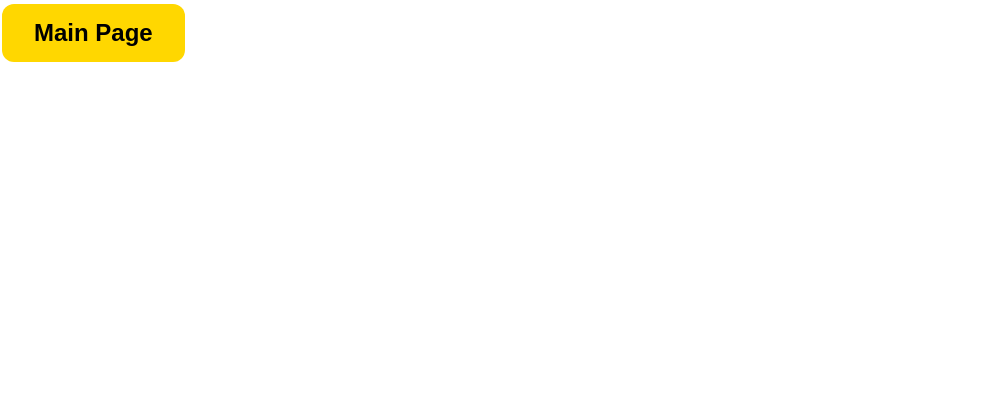
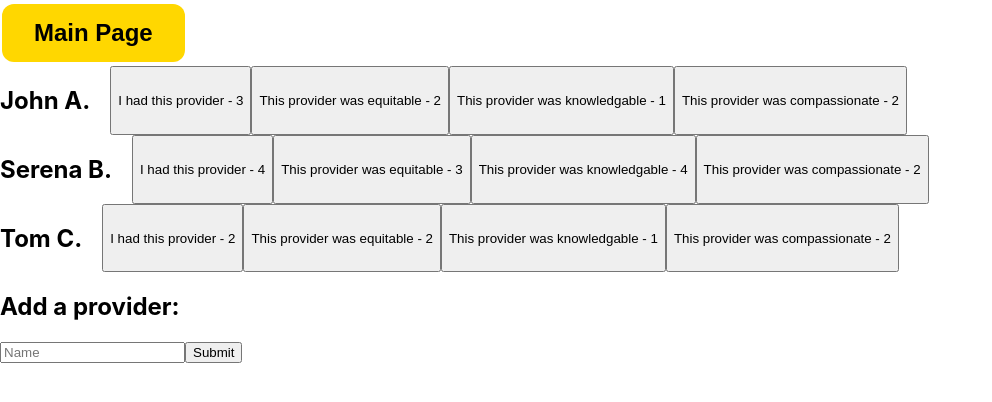
Before and after one commit to pravirchugh/uncloseted, a React (Create React App) app: page /providers in a window 1280 px wide. Shown: the top 402 px of the page, without its empty margins (0-992 px from the left). Built offline with nearby package versions, Linux system fonts and the light colour scheme.

Commit message:
Altered data-viewing design

```diff
--- a/src/App.js
+++ b/src/App.js
@@ -20,8 +20,8 @@ function App() {
         {/* Potential Routes listed here: */}
         <Routes>
           <Route path="/" element={<MainPage></MainPage>}></Route>
-          <Route path="/patients" element={<Patients></Patients>}></Route>
-          <Route path="/providers" element={<Providers></Providers>}></Route>
+          <Route path="/patients" element={<Patients role="patient"></Patients>}></Route>
+          <Route path="/providers" element={<Patients role="provider"></Patients>}></Route>
         </Routes>
 
 
--- a/src/components/Patients.css
+++ b/src/components/Patients.css
@@ -3,3 +3,10 @@
 
     border-radius: 6px;
 }
+.incrementBtn {
+    margin-left: 20px;
+}
+h2 {
+    font-style: italic;
+    font-size: 40px;
+}
--- a/src/components/Patients.js
+++ b/src/components/Patients.js
@@ -9,7 +9,7 @@ import {
 
 
 
-function Patients() {
+function Patients(props) {
 
     let [providers, setProviders] = useState([
         [0, "John A.", 3, 2, 1, 2],
@@ -50,6 +50,13 @@ function Patients() {
         setProviders(newProviders);
     }
 
+    function registerNewProvider(txt) {
+        let newProviders = [...providers];
+        console.log(txt);
+        let lastArray = [providers.length, txt, 0, 0, 0];
+        newProviders.push(lastArray);
+        setProviders(newProviders);
+    }
 
     return (
         <>
@@ -57,21 +64,38 @@ function Patients() {
                 <button className='button'>Main Page</button>
             </Link>
 
+
+
             <div style={{margin: 'auto', display: "flex", justifyContent: "center", flexDirection: "column"}}>
-                {providers.map(
+            {providers.map(
 
-                    (provider) => { return <div className="providerDiv" style={{display: "flex", flexDirection: "row"}}>
-                        <h2>{provider[1]}</h2>
+                (provider) => { return <div className="providerDiv" style={{display: "flex", flexDirection: "row"}}>
+                    <h2 style={{marginRight: "20px"}}>{provider[1]}</h2>
 
-                        <button onClick={() => increaseCount(provider[0])}>I had this provider - {provider[2]}</button>
-                        <button onClick={() => increaseEquitable(provider[0])}>This provider was equitable - {provider[3]}</button>
-                        <button onClick={() => increaseKnowledge(provider[0])}>This provider was knowledgable - {provider[4]}</button>
-                        <button onClick={() => increaseCompassion(provider[0])}>This provider was compassionate - {provider[5]}</button>
-                        <br></br>
 
-                        </div>
-                    })}
+                    <button onClick={() => increaseCount(provider[0])} className="incrementBtn">I had this provider - {provider[2]}</button>
+                    <button onClick={() => increaseEquitable(provider[0])} className="incrementBtn">This provider was equitable - {provider[3]}</button>
+                    <button onClick={() => increaseKnowledge(provider[0])} className="incrementBtn">This provider was knowledgable - {provider[4]}</button>
+                    <button onClick={() => increaseCompassion(provider[0])} className="incrementBtn">This provider was compassionate - {provider[5]}</button>
+                    <br></br>
+
+                    </div>
+                })}
             </div>
+
+
+
+
+
+            <div>
+                <h2>Add a provider:</h2>
+
+                <input type="text" id="name1" placeholder='Name'></input>
+
+                <button type="submit" onClick={() => registerNewProvider(document.getElementById("name1").value)}>Submit</button>
+            </div>
+
+
 
         </>
 
```
